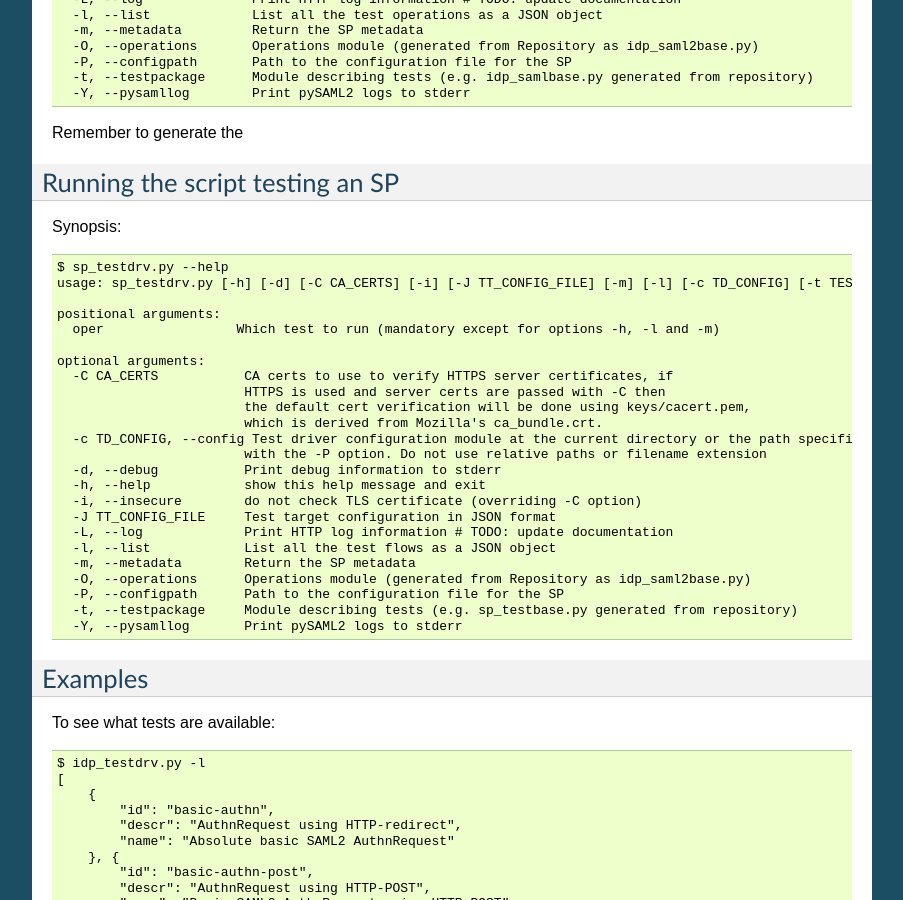
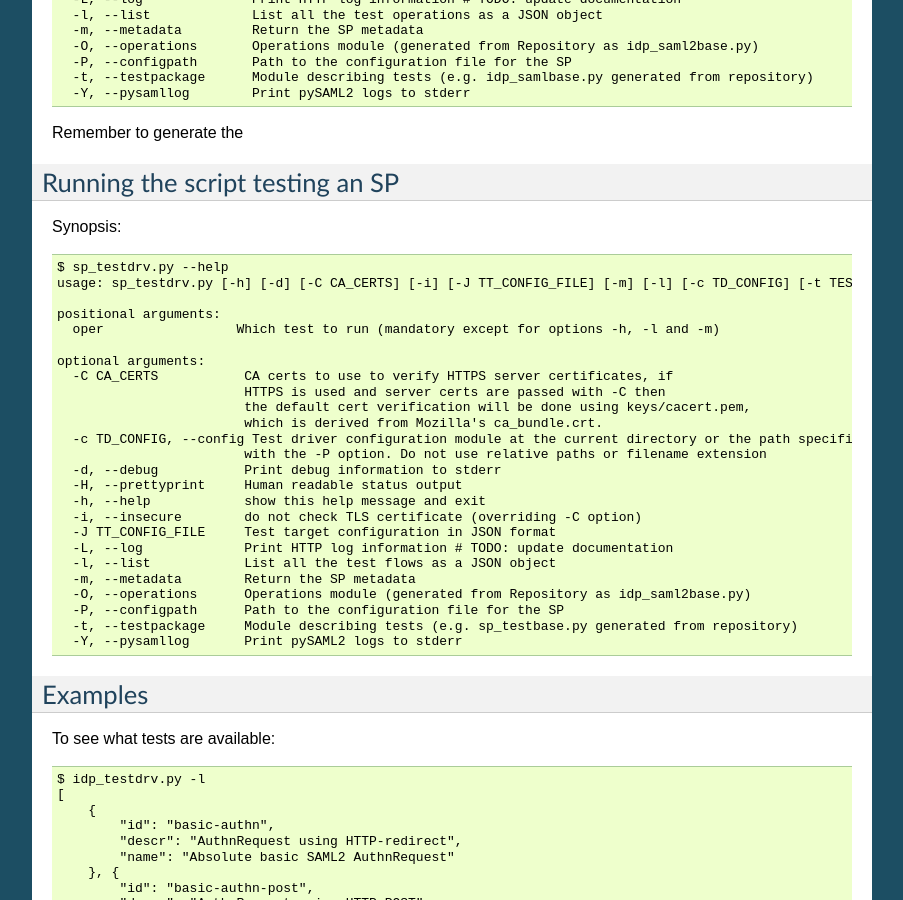
Before and after one commit to IdentityPython/pysaml2, a Sphinx documentation site: the page built from doc/howto.rst, in a window 1280 px wide and 900 px high, scrolled down 4308 px. Shown: the whole window, without its empty margins (198-1101 px from the left). Built offline with Sphinx 7.4.7, drawn with Linux system fonts in a browser that asks for light colours.

Commit message:
added help for -H, -i command line options

```diff
--- a/doc/howto.rst
+++ b/doc/howto.rst
@@ -255,6 +255,7 @@ Synopsis::
       -c TD_CONFIG, --config Test driver configuration module at the current directory or the path specified
                             with the -P option. Do not use relative paths or filename extension
       -d, --debug           Print debug information to stderr
+      -H, --prettyprint     Human readable status output
       -h, --help            show this help message and exit
       -i, --insecure        do not check TLS certificate (overriding -C option)
       -J TT_CONFIG_FILE     Test target configuration in JSON format
```
